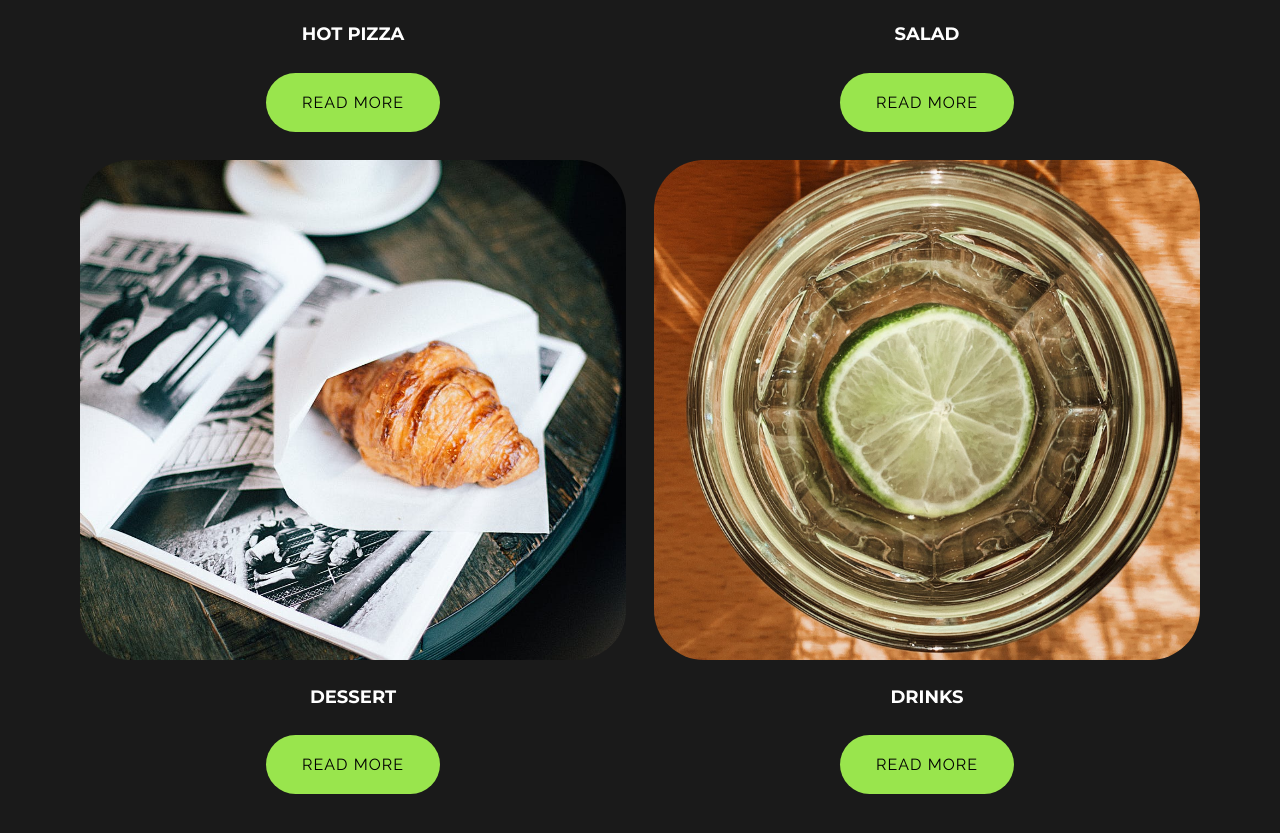
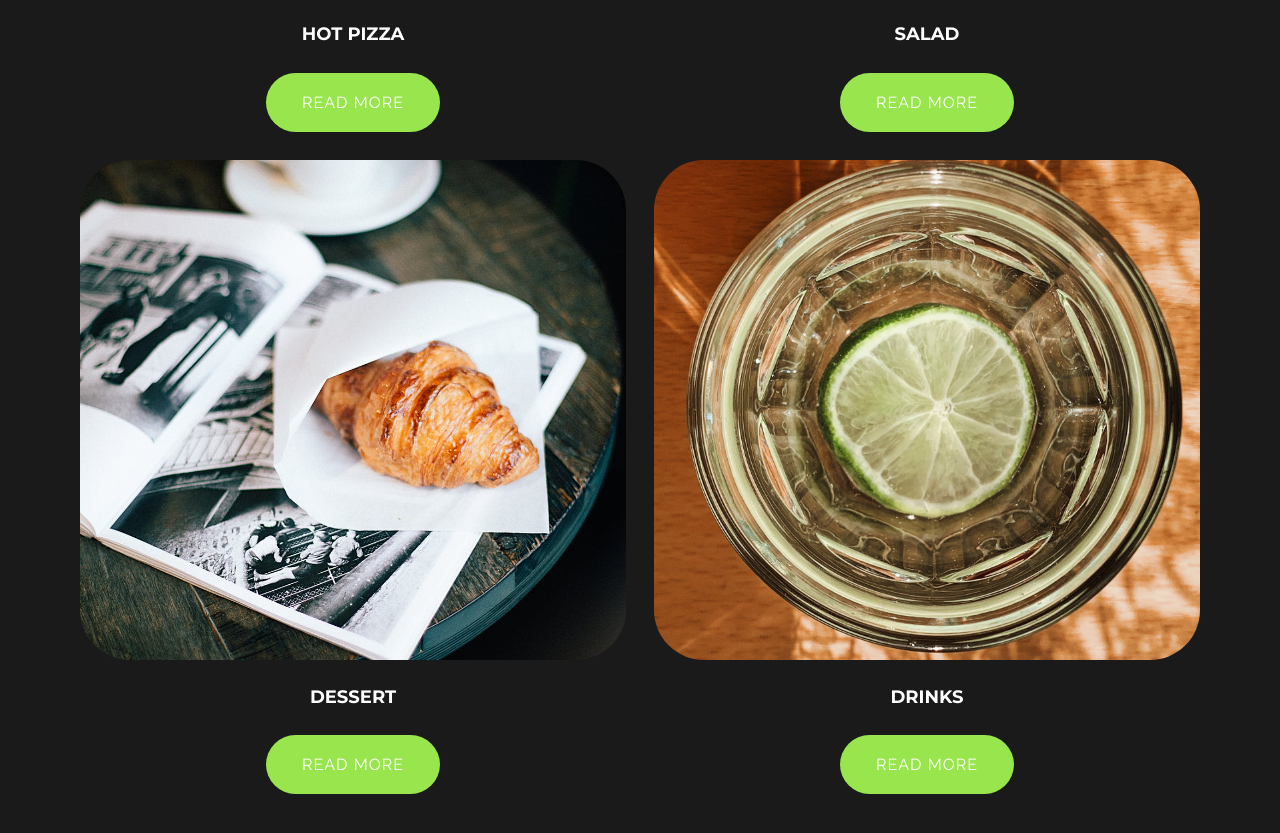
Before and after one commit to paulojsjunior/lower-food-cost-restaurant, a plain HTML site: page index.html in a window 1280 px wide. Shown: the part 3752-4585 px from the top of the page. Drawn offline with Linux system fonts and the light colour scheme.

```diff
--- a/css/home/menu.css
+++ b/css/home/menu.css
@@ -30,7 +30,6 @@
   margin-top: 0px;
   font-size: 1rem;
   font-weight: 400;
-  color: var(--color-12);
 }
 
 @media (max-width: 800px) {
```
